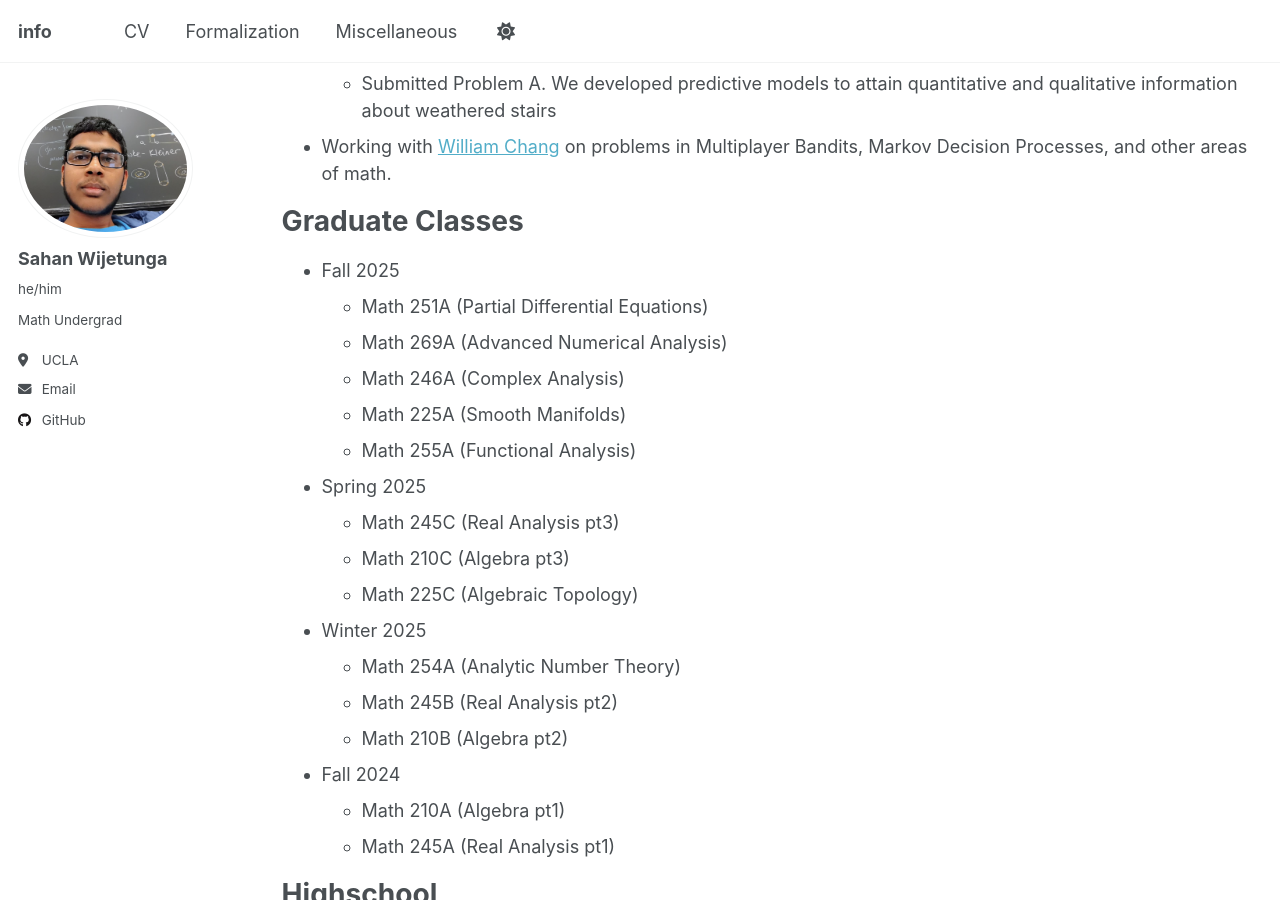
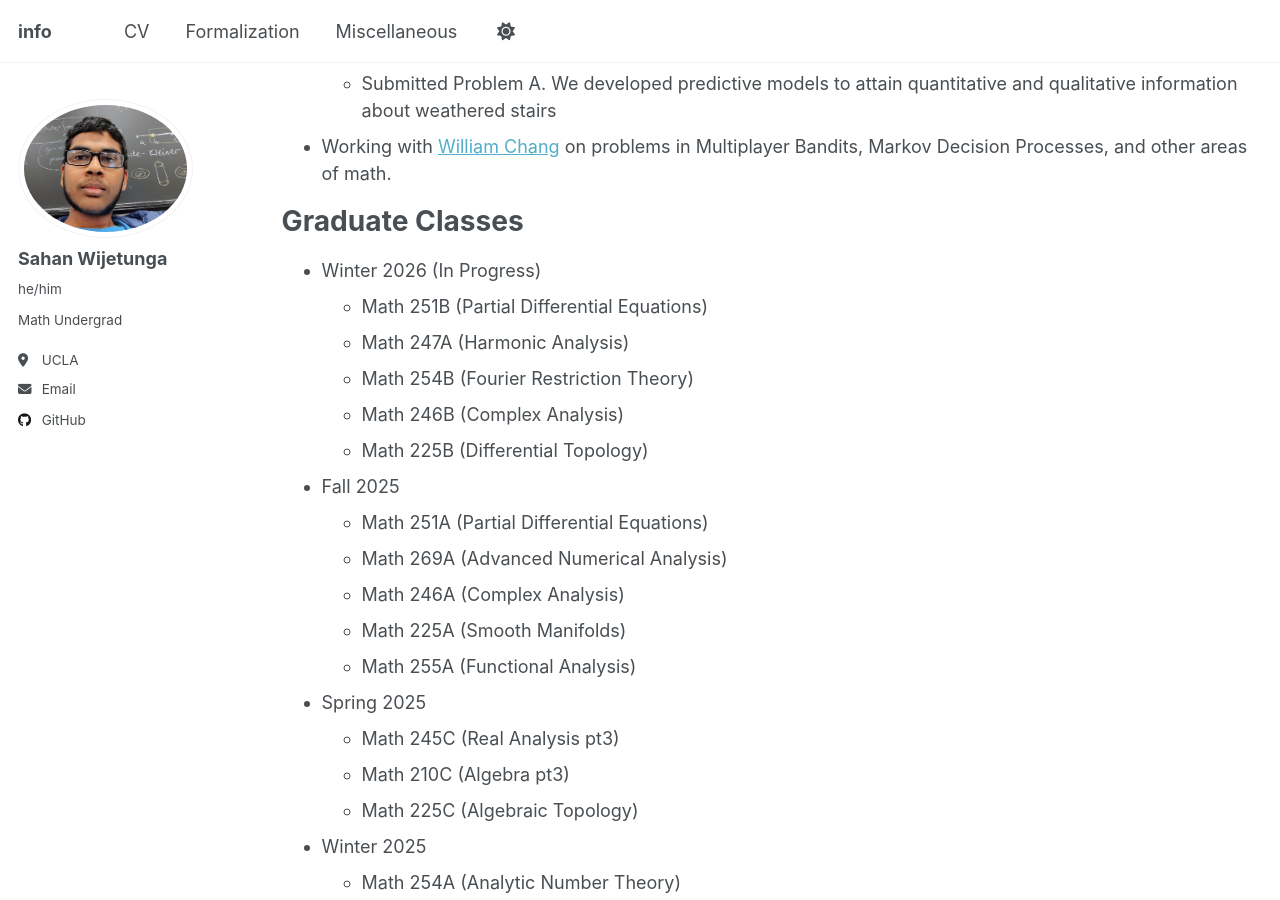
Before and after one commit to sahanwijetunga/sahanwijetunga.github.io, a Jekyll site: the page built from _pages/cv.md, in a window 1280 px wide and 900 px high, scrolled down 674 px. Built offline with Jekyll 4.4.1, drawn with Linux system fonts in a browser that asks for light colours.

Commit message:
Update cv.md

```diff
--- a/_pages/cv.md
+++ b/_pages/cv.md
@@ -33,6 +33,13 @@ Applied
 
 Graduate Classes
 ======
+* Winter 2026 (In Progress)
+  * Math 251B (Partial Differential Equations)
+  * Math 247A (Harmonic Analysis)
+  * Math 254B (Fourier Restriction Theory)
+  * Math 246B (Complex Analysis)
+  * Math 225B (Differential Topology)
+
 * Fall 2025
   * Math 251A (Partial Differential Equations)
   * Math 269A (Advanced Numerical Analysis)
```
